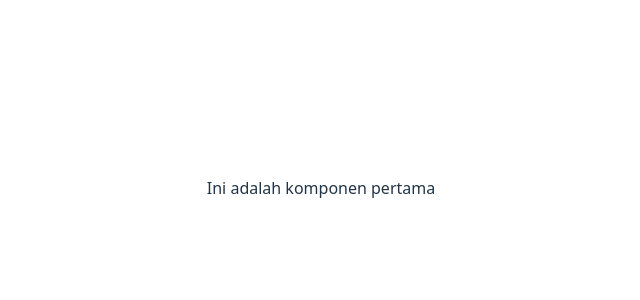
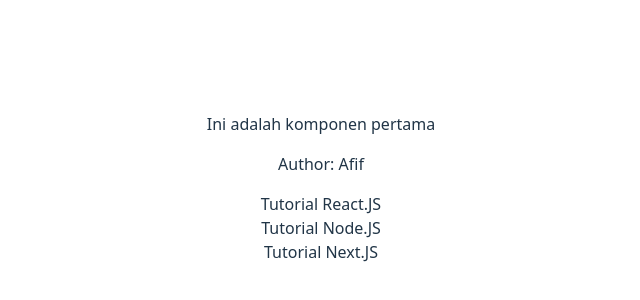
Before and after one commit to afifrivay29/ViteReactFundamental, a React (Vite) app: page / in a window 1280 px wide. Shown: the part 212-512 px from the top of the page, without its empty margins (319-959 px from the left). Built offline with nearby package versions, Linux system fonts and the light colour scheme.

Commit message:
belajar jsx

```diff
--- a/src/components/article.jsx
+++ b/src/components/article.jsx
@@ -1,5 +1,21 @@
 function Article() {
-  return <div>Ini adalah komponen pertama</div>;
+  const name = "Afif";
+  const titles = ["Tutorial React.JS", "Tutorial Node.JS", "Tutorial Next.JS"];
+  return (
+    <>
+      <div>Ini adalah komponen pertama</div>
+      <p>Author: {name}</p>
+      <div>
+        {titles.map((title) => {
+          return (
+            <>
+              <div>{title}</div>
+            </>
+          );
+        })}
+      </div>
+    </>
+  );
 }
 
 export default Article;
```
